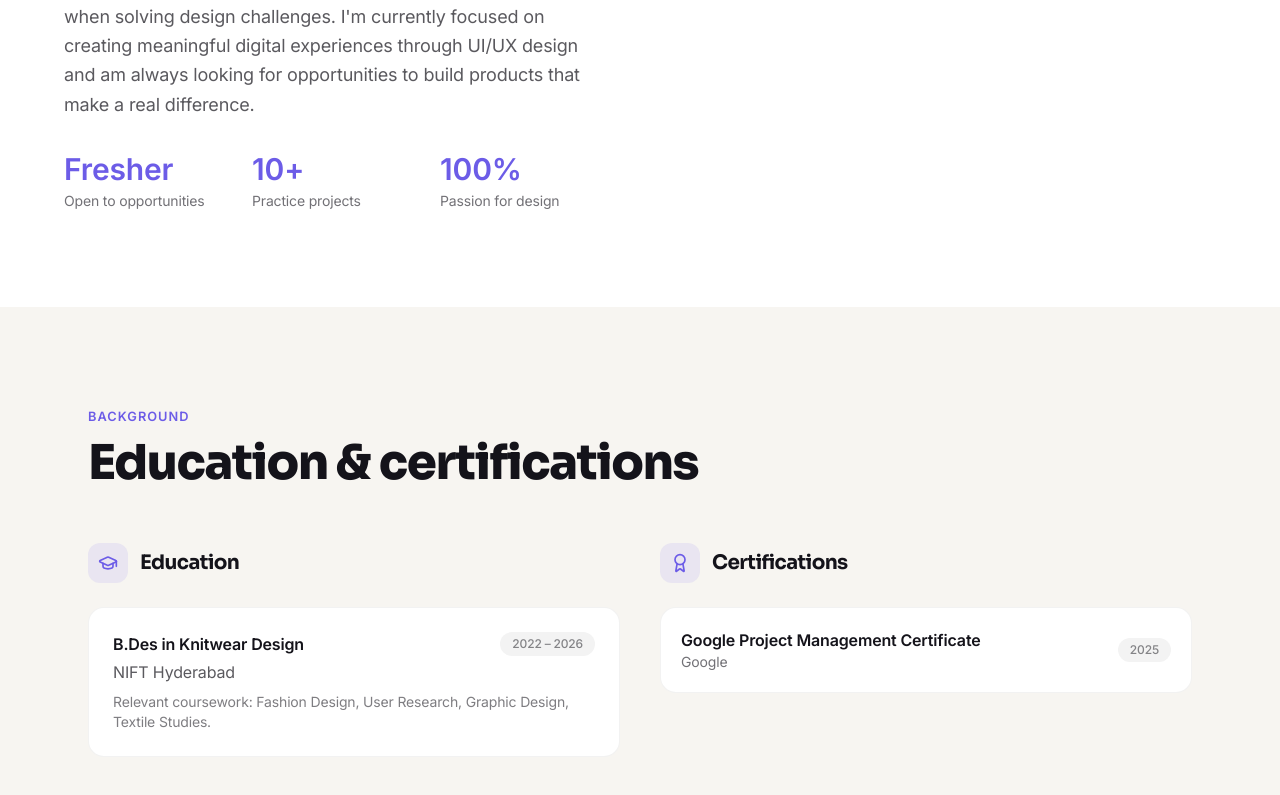
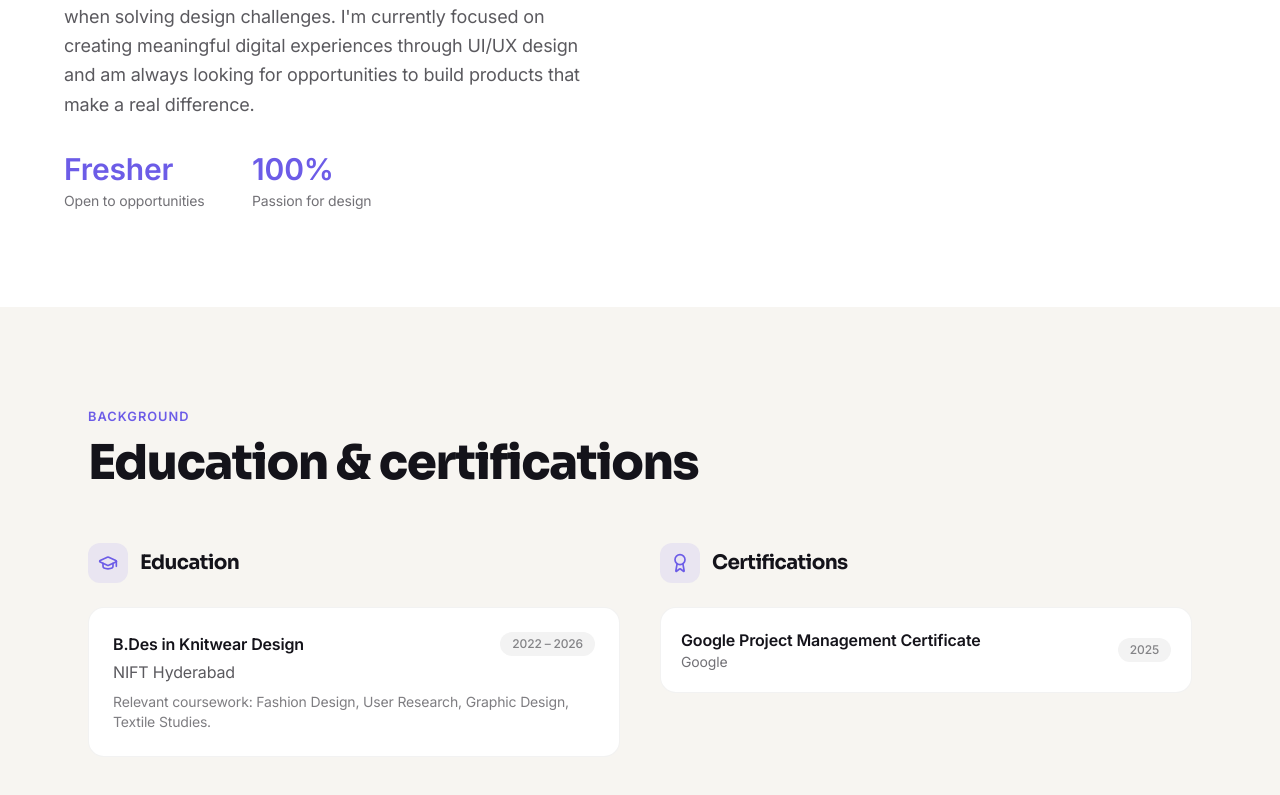
Before and after one commit to BinishB123/ui-ux-portfolio, a React (Vite) app: page / in a window 1280 px wide. Shown: the part 2651-3446 px from the top of the page. Built offline with nearby package versions, Linux system fonts and the light colour scheme.

Commit message:
content change

```diff
--- a/src/data/content.js
+++ b/src/data/content.js
@@ -40,7 +40,7 @@ export const ABOUT = {
   // fresher with no metrics yet). Fresher examples are shown below.
   stats: [
     { value: "Fresher", label: "Open to opportunities" },
-    { value: "10+", label: "Practice projects" },
+    // { value: "10+", label: "Practice projects" },
     { value: "100%", label: "Passion for design" },
   ],
 };
```
Also changed, not shown: src/components/Work.jsx (indentation only).
